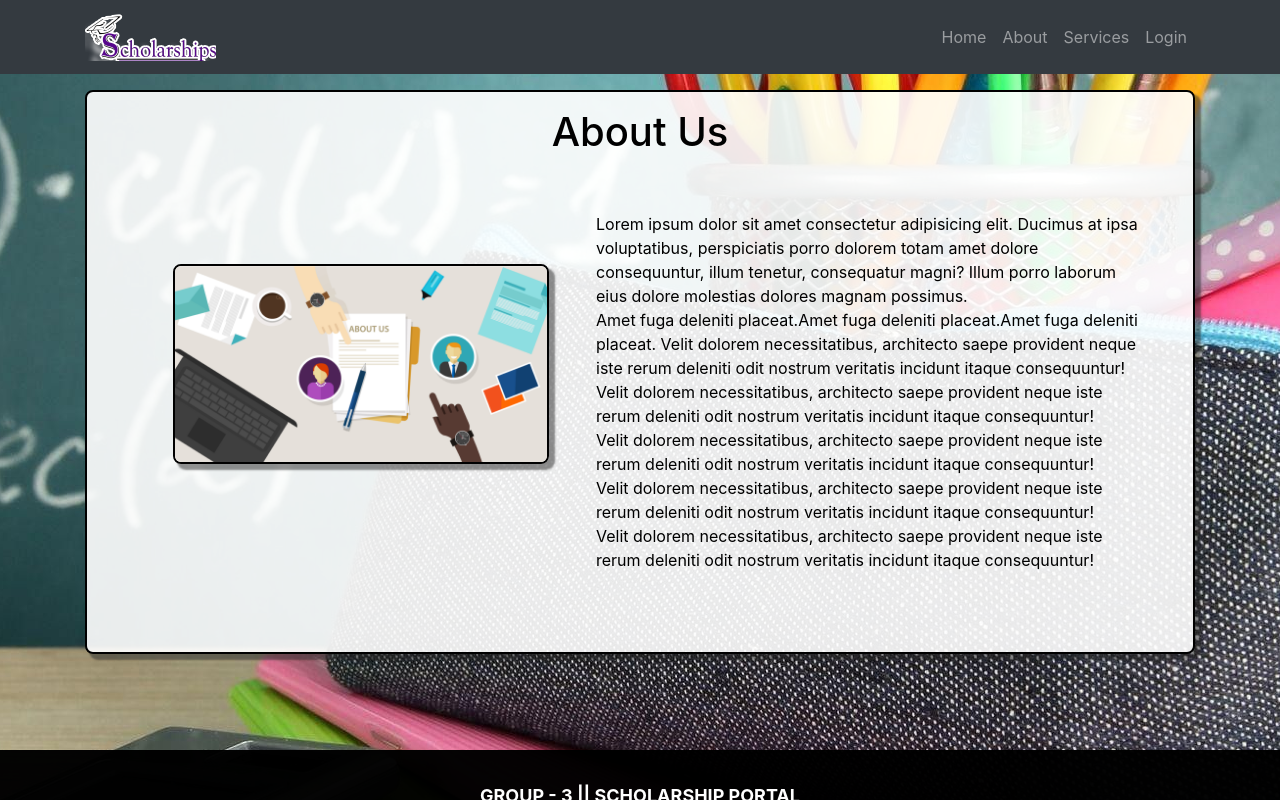
After one commit to sourad80/InternshipPortal, a Flask app: page /about in a window 1280 px wide. The commit adds this page. Run offline with Flask 2, Linux system fonts and the light colour scheme; some libraries are stand-ins or nearby versions.

```diff
--- a/routes.py
+++ b/routes.py
@@ -4,6 +4,10 @@ from flask import render_template,redirect,flash,url_for,request
 from forms import StuRegistration,StuLogin,StuUpdate
 from model import Student
 from flask_login import login_user,current_user,login_required
+
+@app.route('/about')
+def about():
+    return render_template('about.html')
 
 @app.route('/',methods=['POST','GET'])
 def home():
@@ -95,3 +99,8 @@ def update():
 @app.route("/scheme/<string:sch_name>")
 def scheme(sch_name):
     return render_template("schemes.html", title = sch_name)
+
+@app.route("/apply/<string:sch_name>")
+def apply(sch_name):
+    flash(f'Applied Successfully to '+sch_name,'success')
+    return redirect(url_for('dashboard'))
--- a/static/style.css
+++ b/static/style.css
@@ -83,3 +83,20 @@ body, html {
 .log{
     padding-top: 6em;
 }
+
+.about{
+  background-color: rgba(255, 255, 255, 0.904);
+  color: black;
+  border: 2px solid black;
+  border-radius: 1vh;
+  box-shadow: 5px 5px 2px 1px rgba(37, 37, 37, 0.493);
+}
+
+.about img{
+  margin-top: 100px;
+  margin-left: 70px;
+  height: 200px;
+  border: 2px solid black;
+  border-radius: 1vh;
+  box-shadow: 5px 5px 2px 1px rgba(37, 37, 37, 0.493);
+}
--- /dev/null
+++ b/templates/about.html
@@ -0,0 +1,33 @@
+{% extends "layout.html" %}
+
+{%block content%}
+
+    <div class="container mt-3">
+        <div class="about p-3">
+            <h1 align="center">About Us</h1>
+            <div class="row">
+                <div class="col-md-5">
+                    <img src="../static/about.png" alt="About Us">
+                </div>
+                <div class="col-md-7 p-5">
+                    <p>Lorem ipsum dolor sit amet consectetur adipisicing elit. Ducimus at ipsa voluptatibus,
+                        perspiciatis porro dolorem totam amet dolore consequuntur, illum tenetur, consequatur
+                        magni? Illum porro laborum eius dolore molestias dolores magnam possimus.<br>
+                        Amet fuga deleniti placeat.Amet fuga deleniti placeat.Amet fuga deleniti placeat.
+                        Velit dolorem necessitatibus, architecto saepe provident neque iste rerum deleniti odit
+                        nostrum veritatis incidunt itaque consequuntur!<br>
+                        Velit dolorem necessitatibus, architecto saepe provident neque iste rerum deleniti odit
+                        nostrum veritatis incidunt itaque consequuntur!<br>
+                        Velit dolorem necessitatibus, architecto saepe provident neque iste rerum deleniti odit
+                        nostrum veritatis incidunt itaque consequuntur!<br>
+                        Velit dolorem necessitatibus, architecto saepe provident neque iste rerum deleniti odit
+                        nostrum veritatis incidunt itaque consequuntur!<br>
+                        Velit dolorem necessitatibus, architecto saepe provident neque iste rerum deleniti odit
+                        nostrum veritatis incidunt itaque consequuntur!<br>
+                    </p>
+                </div>
+            </div>
+        </div>
+    </div>
+
+{% endblock %}
--- a/templates/layout.html
+++ b/templates/layout.html
@@ -39,7 +39,7 @@
           </li>
         {% endif %}
           <li class="nav-item {% if title == "About" %} active {% endif %}">
-            <a class="nav-link" href="#">About</a>
+            <a class="nav-link" href="{{ url_for('about') }}">About</a>
           </li>
           <li class="nav-item {% if title == "Services" %} active {% endif %}">
             <a class="nav-link" href="#">Services</a>
```
Also changed, not shown: templates/schemes.html (+6 -2 lines), static/about.png (added).
